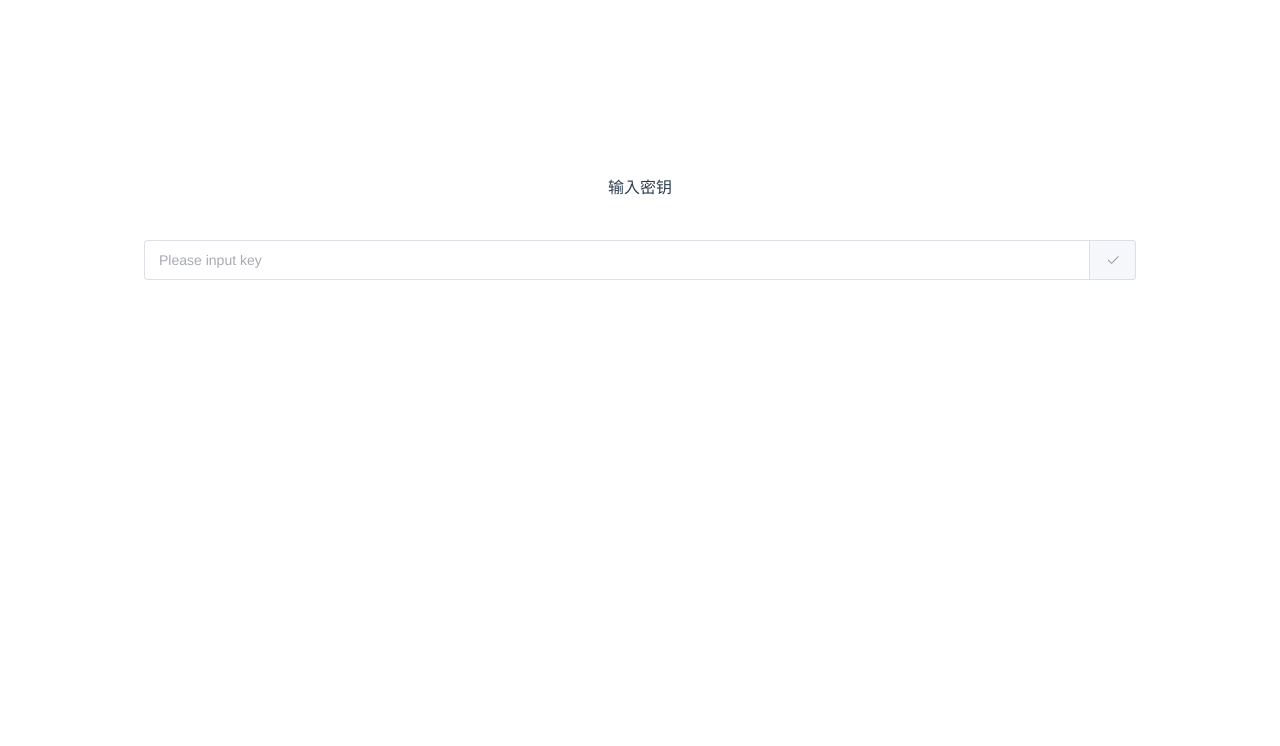
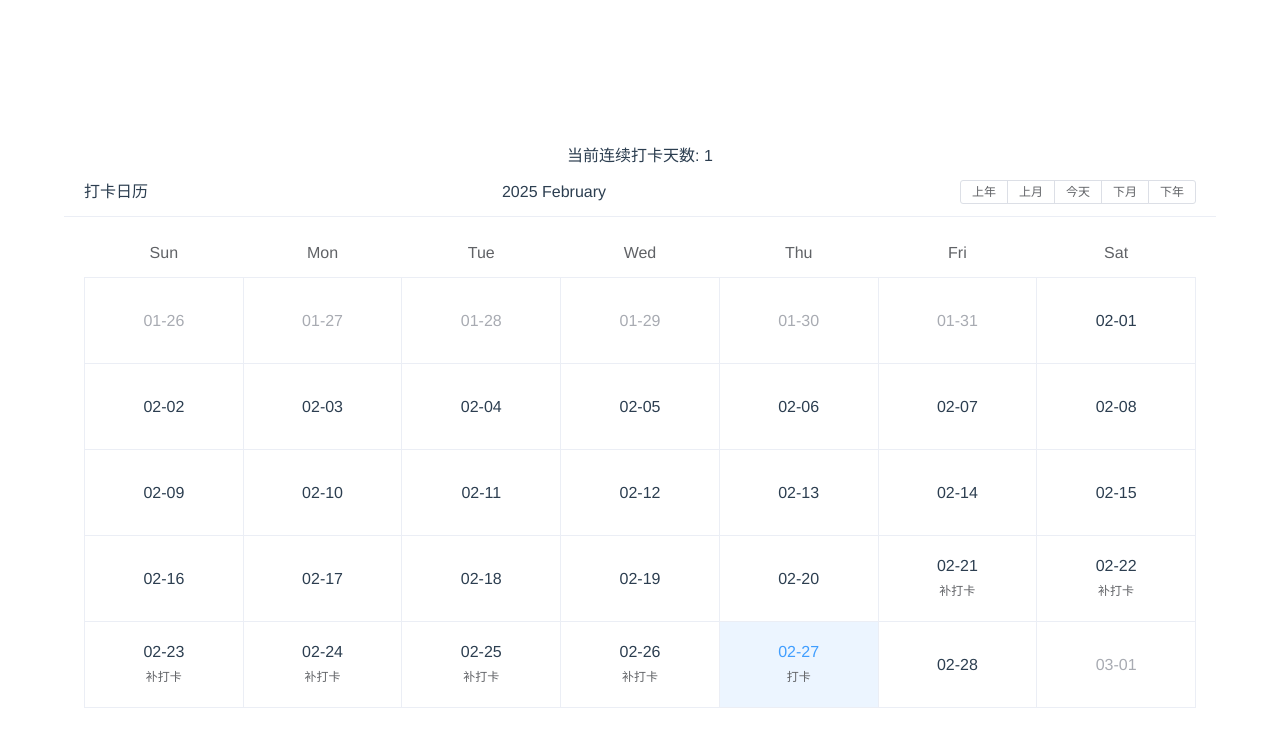
Before and after one commit to lin-dongyizhi7/snack-free-frontend, a Vue app: page /record in a window 1280 px wide. Shown: the top 746 px of the page. Built offline with nearby package versions, Linux system fonts and the light colour scheme; no server answers; sample sign-in values are in the browser's storage.

Commit message:
wip: 登录状态保持，打卡更新记录

```diff
--- a/package.json
+++ b/package.json
@@ -5,7 +5,7 @@
   "type": "module",
   "scripts": {
     "dev": "vite",
-    "build": "vue-tsc -b && vite build",
+    "build": "babel src -d dist && vue-tsc -b && vite build",
     "preview": "vite preview"
   },
   "dependencies": {
@@ -22,6 +22,9 @@
     "vue-router": "^4.5.0"
   },
   "devDependencies": {
+    "@babel/cli": "^7.26.4",
+    "@babel/core": "^7.26.9",
+    "@babel/preset-env": "^7.26.9",
     "@types/crypto-js": "^4.2.2",
     "@types/node": "^22.13.5",
     "@vitejs/plugin-vue": "^5.2.1",
--- a/src/api/date.ts
+++ b/src/api/date.ts
@@ -1,14 +1,17 @@
 import { fetchGitHubFile, updateGitHubFile } from "../utils/request";
 
+const file = "marked_date.json";
+// const file = "test.json";
+
 export const getMarkedDays = async (): Promise<string[]> => {
-  const content = await fetchGitHubFile("marked_date.json");
+  const content = await fetchGitHubFile(file);
   if (content) return content?.marked_date;
   else return Promise.resolve([]);
 };
 
 export const updateMarkedDays = async (marked_date: string[]) => {
-  const newContent = JSON.stringify(marked_date);
-  await updateGitHubFile("test.json", newContent, "update marked_date.json");
+  const newContent = JSON.stringify({ marked_date });
+  await updateGitHubFile(file, newContent, `update ${file}`);
 };
 
 // 测试GITHUB REST API
--- a/src/router/index.ts
+++ b/src/router/index.ts
@@ -1,22 +1,23 @@
-import { createRouter, createWebHashHistory  } from "vue-router";
+import { createRouter, createWebHashHistory } from "vue-router";
 
 import Login from "../views/home/login.vue";
 import Home from "../views/home/index.vue";
 import Record from "../views/record/index.vue";
+import History from "../views/history/index.vue";
 import Mall from "../views/mall/index.vue";
 
-import { eqLock } from "../utils/constant";
+import { eqLock, updateToken } from "../utils/constant";
 import { useAuthStore } from "../stores/auth";
 
 const routes = [
   {
-    path: "/",
+    path: "/login",
     name: "Login",
     component: Login,
     meta: { requiresAuth: false },
   },
   {
-    path: "/home",
+    path: "/",
     name: "Home",
     component: Home,
     meta: { requiresAuth: true },
@@ -28,6 +29,12 @@ const routes = [
     meta: { requiresAuth: true },
   },
   {
+    path: "/history",
+    name: "History",
+    component: History,
+    meta: { requiresAuth: true },
+  },
+  {
     path: "/mall",
     name: "Mall",
     component: Mall,
@@ -36,16 +43,22 @@ const routes = [
 ];
 
 const router = createRouter({
-  history: createWebHashHistory (),
+  history: createWebHashHistory(),
   routes,
 });
 
 router.beforeEach((to, from, next) => {
-  console.log(from ,to);
+  console.log(from, to);
+  const token = localStorage.getItem("myToken");
   const authStore = useAuthStore();
-  if (to.meta.requiresAuth && (!authStore.token || !eqLock(authStore.token))) {
-    next("/");
+  if (
+    to.meta.requiresAuth &&
+    !token &&
+    (!authStore.token || !eqLock(authStore.token))
+  ) {
+    next("/login");
   } else {
+    if (token) updateToken(token);
     next();
   }
 });
--- a/src/stores/auth.ts
+++ b/src/stores/auth.ts
@@ -1,4 +1,4 @@
-// src/stores/auth.js
+// src/stores/auth.ts
 import { defineStore } from "pinia";
 
 export const useAuthStore = defineStore("auth", {
--- a/src/utils/date.ts
+++ b/src/utils/date.ts
@@ -58,3 +58,14 @@ export const daysDiffToday = (targetDay: string): number => {
 
   return daysDiff;
 };
+
+export const insertDay = (dateList: string[], newDate: string): string[] => {
+  for (let i = 0; i < dateList.length; i++) {
+    if (newDate < dateList[i]) {
+      dateList.splice(i, 0, newDate);
+      return dateList;
+    }
+  }
+  dateList.push(newDate);
+  return dateList;
+};
--- a/src/views/calender/index.vue
+++ b/src/views/calender/index.vue
@@ -26,8 +26,8 @@
           <div v-else-if="isKeyDayUpcoming(data.day).flag" class="key-day-upcoming-mark">
             {{ isKeyDayUpcoming(data.day).num }}
           </div>
-          <div v-if="isToday(data.day)" class="without-mark">
-            <el-button size="small" text @click="punch()"> 打卡 </el-button>
+          <div v-if="isToday(data.day) && !isMarked(data.day)" class="without-mark">
+            <el-button size="small" text @click="punch(data.day)"> 打卡 </el-button>
           </div>
           <div
             v-if="
@@ -36,7 +36,7 @@
               daysDiffToday(data.day) > -7
             "
           >
-            <el-button size="small" text @click="punch()"> 补打卡 </el-button>
+            <el-button size="small" text @click="punch(data.day)"> 补打卡 </el-button>
           </div>
         </div>
       </template>
@@ -134,11 +134,21 @@ const isKeyDayUpcoming = (date: string) : FlagDate => {
 
 const viewHistory = (date: string) => {
   console.log(date);
-  router.push('/history');
+  router.push({
+    name: 'History',
+    query: {
+      date: date
+    }
+  });
 }
-const punch = () => {
+const punch = (date) => {
   console.log('打卡');
-  router.push('/record');
+  router.push({
+    name: 'Record',
+    query: {
+      date: date
+    }
+  });
 };
 
 
--- a/src/views/home/login.vue
+++ b/src/views/home/login.vue
@@ -31,9 +31,10 @@ const router = useRouter();
 const verify = () => {
   const res = lock(inputValue.value);
   if (eqLock(res)) {
-    authStore.setToken(res)
+    authStore.setToken(res);
+    localStorage.setItem('myToken', inputValue.value);
     updateToken(inputValue.value);
-    router.push('/home');
+    router.push('/');
   }
 };
 </script>
--- a/src/views/record/index.vue
+++ b/src/views/record/index.vue
@@ -1,6 +1,7 @@
 <template>
   <div>
-    <el-button class="mb-20" @click="returnHome()" text>返回首页</el-button>
+    <el-button class="mb-10" @click="returnHome()" text>返回首页</el-button>
+    <div class="text-center text-blue-400 text-xl mb-10">{{ markDate }}</div>
     <el-upload
       class="upload-demo"
       ref="uploadRef"
@@ -28,16 +29,26 @@
 </template>
 
 <script lang="ts" setup>
-import { ref } from 'vue';
-import { dayjs, type UploadUserFile, type UploadProps } from 'element-plus'
+import { ref, onMounted } from 'vue';
+import { dayjs, ElLoading, ElMessage, type UploadUserFile, type UploadProps } from 'element-plus';
+import { useRouter, useRoute } from 'vue-router';
 
 import { uploadFileToGithub } from '../../utils/request';
-import { useRouter } from 'vue-router';
+import { insertDay } from "../../utils/date";
+import {getMarkedDays, updateMarkedDays} from "../../api/date";
 
 const router = useRouter();
 const returnHome = () => {
-    router.push('/home');
+    router.push('/');
 }
+
+const route = useRoute();
+const markDate = ref<string>("");
+
+onMounted(()=>{
+  console.log(route.query.date);
+  markDate.value = route.query.date;
+})
 
 const uploadRef = ref(null);
 const fileList = ref([]);
@@ -59,15 +70,37 @@ const handleRemove = (file: UploadUserFile, fileList: UploadUserFile[]) => {
 };
 
 const handlePreview: UploadProps['onPreview'] = (file) => {
-  console.log(file)
+  console.log(file);
 }
 
 const submitFiles = async () => {
-    const date = new Date();
+    if (!fileList.value.length) {
+      ElMessage({
+        message: '需要上传图片！',
+        type: 'warning',
+      });
+      return;
+    }
+    const loadingInstance = ElLoading.service({ fullscreen: true });
+    const date = new Date(markDate.value);
     const formatDate = dayjs(date).format('YYYY-MM-DD');
     console.log(fileList.value);
     await uploadFileToGithub(fileList.value, formatDate + '/');
+    await addDay(markDate.value);
+    loadingInstance.close();
+    router.push({
+      name: 'History',
+      query: {
+        date: markDate.value
+      }
+    });
  }
+
+const addDay = async (date) => {
+  const nowDates = await getMarkedDays();
+  const newDates = insertDay(nowDates, date);
+  await updateMarkedDays(newDates);
+}
 </script>
 
 <style scoped lang="less">
```
Also changed, not shown: .babelrc (added), 1 other file (tests, documents, lock files or other folders). Lines whose indentation alone changed are shown as unchanged.
